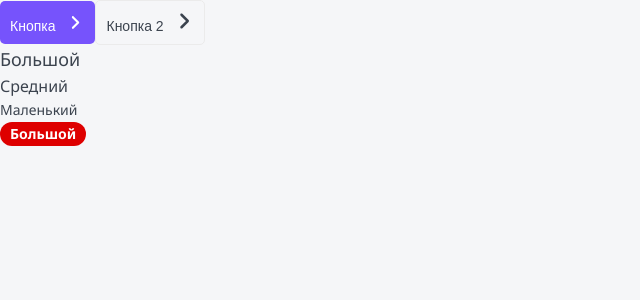
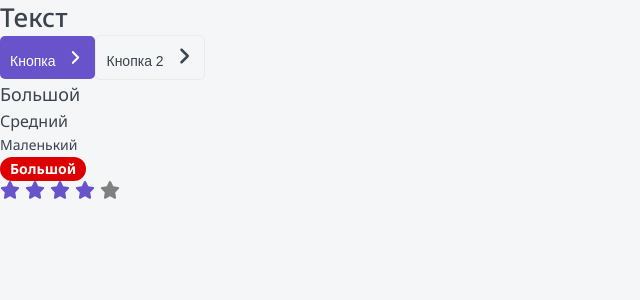
Before and after one commit to Createawish/owlTOP, a Next.js app: page / in a window 1280 px wide. Shown: the top 300 px of the page, without its empty margins (0-640 px from the left). Built offline with nearby package versions, Linux system fonts and the light colour scheme.

Commit message:
feature:add Rating component

```diff
--- /dev/null
+++ b/components/Rating/Rating.module.css
@@ -0,0 +1,11 @@
+.filled{
+    fill: var(--primary)
+}
+.arrstars{
+    display: flex;
+}
+.star{
+    width: 20px;
+    height: auto;
+    margin-right: 5px;
+}
--- /dev/null
+++ b/components/Rating/Rating.tsx
@@ -0,0 +1,32 @@
+import {RatingProps} from "./RatingProps";
+import styles from './Rating.module.css';
+import cn from 'classnames';
+import {useEffect, useState} from "react";
+import StarIcon from './star-solid.svg';
+
+
+export const Rating =({isEditable = false, rating,setRating, className, ...props}:RatingProps):JSX.Element => {
+    const [ratingArray,setRatingfArray] = useState<JSX.Element[]>(new Array(5).fill(<></>));
+
+    useEffect(() => {
+        const constructRating = (currentRating: number) => {
+            const updateArray = ratingArray.map((r: JSX.Element, i: number) => {
+                return (
+                    <StarIcon
+                        className={cn(styles.star, {
+                            [styles.filled]: i < currentRating
+                        })}
+                    />
+                )
+            });
+            setRatingfArray(updateArray);
+        };
+        constructRating(rating);
+    },[rating]);
+    return (
+        <div {...props} className={styles.arrstars}>
+            {ratingArray.map((r,i) =>(<span key={i}>{r}</span>))}
+        </div>
+);
+
+}
--- /dev/null
+++ b/components/Rating/RatingProps.tsx
@@ -0,0 +1,8 @@
+import {DetailedHTMLProps, HTMLAttributes, ReactNode} from "react";
+
+export interface RatingProps extends DetailedHTMLProps<HTMLAttributes<HTMLDivElement>,HTMLDivElement >{
+    rating:number;
+    setRating?: (rating:number)=> void;
+    isEditable?: boolean;
+
+}
--- a/pages/index.tsx
+++ b/pages/index.tsx
@@ -2,16 +2,21 @@
 import {Button} from "../components/Button/Button";
 import {Paragraph} from "../components/Paragraph/Paragraph";
 import {Tag} from "../components/Tag/Tag";
+import {MouseEventHandler, useState} from "react";
+import {Htag} from "../components/Htag/Htag";
+import {Rating} from "../components/Rating/Rating";
 
 const Home: NextPage = () => {
   return (
     <>
+        <Htag tag={'h1'}>Текст</Htag>
         <Button appearance="primary" arrow='right'>Кнопка</Button>
-        <Button appearance="ghost" arrow='right'>Кнопка 2</Button>
+        <Button appearance="ghost" arrow='right' >Кнопка 2</Button>
         <Paragraph size={"l"} >Большой</Paragraph>
         <Paragraph>Средний</Paragraph>
         <Paragraph size={"s"}>Маленький</Paragraph>
         <Tag color={'red'} size={'m'}>Большой</Tag>
+        <Rating rating={4}/>
     </>
   )
 }
--- a/styles/globals.css
+++ b/styles/globals.css
@@ -29,7 +29,7 @@
   --black: #3B434E;
   --grey-light:#EBEBEB;
   --white:white;
-  --primary:#7653FC;
+  --primary: #6953ca;
   --primary-hover: #292056;
   --red:#FC836D;
   --green:#1DC37E;
```
Also changed, not shown: components/Rating/star-regular.svg (added), components/Rating/star-solid.svg (added).
